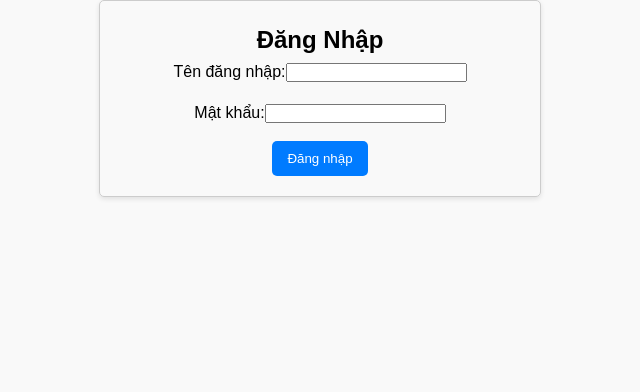
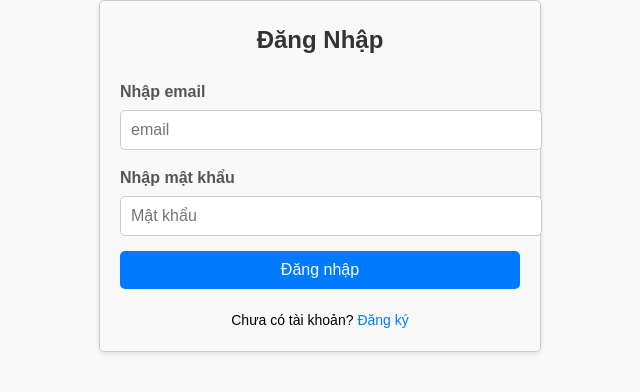
Before and after one commit to CiuTuVoi/Motorcycle-sales-website-project, a React (Create React App) app in the folder my-app/: page /login in a window 1280 px wide. Shown: the top 392 px of the page, without its empty margins (320-960 px from the left). Built offline with nearby package versions, Linux system fonts and the light colour scheme.

Commit message:
cập nhật 17/1

```diff
--- a/my-app/src/Components/User/Homepage/Home.scss
+++ b/my-app/src/Components/User/Homepage/Home.scss
@@ -13,7 +13,7 @@
 
     /* Slide Show Section */
     .slide-show {
-        margin-top: 200px;
+        margin-top: -10px;
         width: 100%;
         height: auto;
         position: relative;
--- a/my-app/src/Components/User/Login/Login.js
+++ b/my-app/src/Components/User/Login/Login.js
@@ -1,14 +1,13 @@
 import React, { useState } from 'react';
 import axios from 'axios';
 import { useNavigate } from 'react-router-dom';
+import './Login.scss'; // Import file SCSS
 
 const Login = () => {
   const [tenDangNhap, setTenDangNhap] = useState('');
   const [matKhau, setMatKhau] = useState('');
   const [error, setError] = useState('');
-  const navigate = useNavigate();
-
-
+  const navigate = useNavigate('');
 
   const handleLogin = async (e) => {
     e.preventDefault();
@@ -16,17 +15,13 @@ const Login = () => {
       const response = await axios.post('http://localhost:8000/login', {
         ten_dang_nhap: tenDangNhap,
         mat_khau: matKhau,
+      });
+      console.log("Dữ liệu từ API:", response);
+      const { access_token, ten_dang_nhap } = response.data;
 
-      });
-      console.log("dữ liệu từ api", response)
-      const { access_token } = response.data;
-      const {ten_dang_nhap} = response.data;
-
-
-      // Lưu token vào localStorage hoặc cookies
+      // Lưu token và tên đăng nhập vào localStorage
       localStorage.setItem('access_token', access_token);
       localStorage.setItem('tendangnhap', ten_dang_nhap);
-
 
       // Chuyển hướng sau khi đăng nhập
       navigate('/');
@@ -36,65 +31,46 @@ const Login = () => {
     }
   };
 
-
-
-
   return (
-    <div style={styles.container}>
+    <div className="login-container">
       <h2>Đăng Nhập</h2>
-      {error && <p style={styles.error}>{error}</p>}
+      {error && <p className="error">{error}</p>}
       <form onSubmit={handleLogin}>
-        <div style={styles.inputGroup}>
-          <label>Tên đăng nhập:</label>
+        <div className="input-group">
+          <label>Nhập email</label>
           <input
             type="text"
             value={tenDangNhap}
             onChange={(e) => setTenDangNhap(e.target.value)}
+            placeholder='email'
             required
+            autoComplete="off"
           />
         </div>
-        <div style={styles.inputGroup}>
-          <label>Mật khẩu:</label>
+        <div className="input-group">
+        <label>Nhập mật khẩu</label>
           <input
             type="password"
             value={matKhau}
             onChange={(e) => setMatKhau(e.target.value)}
+            placeholder='Mật khẩu'
+            autoComplete="off"
+
             required
           />
         </div>
-        <button type="submit" style={styles.button}>
+        <button type="submit" className="button">
           Đăng nhập
         </button>
       </form>
+      <p className="register-link">
+        Chưa có tài khoản?{' '}
+        <span onClick={() => navigate('/register')} className="link">
+          Đăng ký
+        </span>
+      </p>
     </div>
   );
 };
 
-const styles = {
-  container: {
-    maxWidth: '400px',
-    margin: '0 auto',
-    padding: '20px',
-    border: '1px solid #ccc',
-    borderRadius: '5px',
-    boxShadow: '0 2px 5px rgba(0, 0, 0, 0.1)',
-    textAlign: 'center',
-  },
-  inputGroup: {
-    marginBottom: '15px',
-  },
-  button: {
-    backgroundColor: '#007bff',
-    color: '#fff',
-    border: 'none',
-    padding: '10px 15px',
-    borderRadius: '5px',
-    cursor: 'pointer',
-  },
-  error: {
-    color: 'red',
-    marginBottom: '10px',
-  },
-};
-
 export default Login;
--- a/my-app/src/Components/User/Login/Login.scss
+++ b/my-app/src/Components/User/Login/Login.scss
@@ -1,108 +1,71 @@
-.overlay {
-  position: fixed;
-  top: 0;
-  left: 0;
-  width: 100%;
-  height: 100%;
-  display: flex;
+.login-container {
+  max-width: 400px;
+  margin: 0 auto;
+  padding: 20px;
+  border: 1px solid #ccc;
+  border-radius: 5px;
+  box-shadow: 0 2px 5px rgba(0, 0, 0, 0.1);
+  text-align: center;
   justify-content: center;
-  align-items: center;
-  background-color: rgba(0, 0, 0, 0.5);
-  z-index: 1000;
+
+  h2 {
+    margin-bottom: 20px;
+    color: #333;
   }
 
-.modal-container {
-  width: 400px;
-  padding: 30px;
-  background-color: #ffffff;
-  border-radius: 10px;
-  box-shadow: 0 4px 8px rgba(0, 0, 0, 0.2);
-  text-align: center;
+  .input-group {
+    margin-bottom: 15px;
+    text-align: left;
+
+    label {
+      display: block;
+      margin-bottom: 5px;
+      font-weight: bold;
+      color: #555;
     }
 
-.modal-container h2 {
-  font-size: 1.8rem;
-  color: #333333;
-  margin-bottom: 20px;
-  text-transform: uppercase;
-  font-weight: bold;
-}
-
-.modal-container form {
-  display: flex;
-  flex-direction: column;
-  gap: 15px;
-}
-
-.modal-container input {
+    input {
       width: 100%;
-  padding: 12px;
-  font-size: 1rem;
+      padding: 10px;
       border: 1px solid #ccc;
       border-radius: 5px;
-  transition: border-color 0.3s, box-shadow 0.3s;
+      font-size: 16px;
     }
-
-.modal-container input:focus {
-  border-color: #2e7d32;
-  box-shadow: 0 0 5px rgba(46, 125, 50, 0.5);
-  outline: none;
   }
 
   .button {
+    background-color: #007bff;
+    color: #fff;
+    border: none;
+    padding: 10px 15px;
+    border-radius: 5px;
+    cursor: pointer;
+    font-size: 16px;
     width: 100%;
-  padding: 12px;
-  background-color: rgba(65, 88, 208, 1);
-  color: #ffffff;
-  border: none;
-  border-radius: 5px;
-  font-size: 1rem;
-  font-weight: bold;
-  cursor: pointer;
-  text-transform: uppercase;
-  transition: background-color 0.3s;
+    margin-bottom: 10px;
+
+    &:hover {
+      background-color: #0056b3;
+    }
   }
 
-.button:hover {
-  background-color: rgba(65, 88, 208, 1);
+  .error {
+    color: red;
+    margin-bottom: 10px;
+    font-size: 14px;
   }
 
-.toggle-text {
+  .register-link {
     margin-top: 10px;
-  font-size: 0.9rem;
-  color: #333;
-}
+    font-size: 14px;
 
-.toggle-text span {
-  color: #d32f2f;
+    .link {
+      color: #007bff;
       cursor: pointer;
-  font-weight: bold;
+
+      &:hover {
         text-decoration: underline;
-  transition: color 0.3s;
-}
-
-.toggle-text span:hover {
-  color: #b71c1c;
-}
-
-.error-message {
-  margin-top: 10px;
-  font-size: 0.9rem;
-  color: #d32f2f;
-  font-weight: bold;
-}
-
-@media (max-width: 768px) {
-  .modal-container {
-      width: 90%;
-      padding: 20px;
-  }
-
-  .modal-container h2 {
-      font-size: 1.5rem;
-  }
-
-  .button {
-      font-size: 0.9rem;
       }
     }
+  }
+}
--- a/my-app/src/Components/User/Register/Register.js
+++ b/my-app/src/Components/User/Register/Register.js
@@ -1,6 +1,6 @@
 import React, { useState } from 'react';
 import axios from 'axios';
-// import './Register.scss'
+import './Register.scss';
 
 const RegisterForm = () => {
   const [formData, setFormData] = useState({
@@ -35,52 +35,57 @@ const RegisterForm = () => {
   };
 
   return (
-    <div>
-      <h2>Đăng Ký Tài Khoản</h2>
-      <form onSubmit={handleSubmit}>
-        <label>
-          Tên đăng nhập:
+    <div className="register-container">
+      <h2 className="register-title">Đăng Ký Tài Khoản</h2>
+      <form className="register-form" onSubmit={handleSubmit}>
+        <div className="form-group">
+          <label className="form-label">Tên đăng nhập:</label>
           <input
+            className="form-input"
             type="text"
             name="ten_dang_nhap"
             value={formData.ten_dang_nhap}
             onChange={handleChange}
             required
           />
-        </label>
-        <label>
-          Mật khẩu:
+        </div>
+        <div className="form-group">
+          <label className="form-label">Mật khẩu:</label>
           <input
+            className="form-input"
             type="password"
             name="mat_khau"
             value={formData.mat_khau}
             onChange={handleChange}
             required
           />
-        </label>
-        <label>
-          Họ tên:
+        </div>
+        <div className="form-group">
+          <label className="form-label">Họ tên:</label>
           <input
+            className="form-input"
             type="text"
             name="ho_ten"
             value={formData.ho_ten}
             onChange={handleChange}
             required
           />
-        </label>
-        <label>
-          Tuổi:
+        </div>
+        <div className="form-group">
+          <label className="form-label">Tuổi:</label>
           <input
+            className="form-input"
             type="number"
             name="tuoi"
             value={formData.tuoi}
             onChange={handleChange}
             required
           />
-        </label>
-        <label>
-          Giới tính:
+        </div>
+        <div className="form-group">
+          <label className="form-label">Giới tính:</label>
           <select
+            className="form-select"
             name="gioi_tinh"
             value={formData.gioi_tinh}
             onChange={handleChange}
@@ -88,40 +93,43 @@ const RegisterForm = () => {
             <option value="Nam">Nam</option>
             <option value="Nu">Nữ</option>
           </select>
-        </label>
-        <label>
-          Email:
+        </div>
+        <div className="form-group">
+          <label className="form-label">Email:</label>
           <input
+            className="form-input"
             type="email"
             name="email"
             value={formData.email}
             onChange={handleChange}
             required
           />
-        </label>
-        <label>
-          Số điện thoại:
+        </div>
+        <div className="form-group">
+          <label className="form-label">Số điện thoại:</label>
           <input
+            className="form-input"
             type="text"
             name="so_dien_thoai"
             value={formData.so_dien_thoai}
             onChange={handleChange}
             required
           />
-        </label>
-        <label>
-          Địa chỉ:
+        </div>
+        <div className="form-group">
+          <label className="form-label">Địa chỉ:</label>
           <input
+            className="form-input"
             type="text"
             name="dia_chi"
             value={formData.dia_chi}
             onChange={handleChange}
             required
           />
-        </label>
-        <button type="submit">Đăng Ký</button>
+        </div>
+        <button className="form-button" type="submit">Đăng Ký</button>
       </form>
-      {message && <p>{message}</p>}
+      {message && <p className={`form-message ${message.includes('thành công') ? 'success' : 'error'}`}>{message}</p>}
     </div>
   );
 };
--- a/my-app/src/Components/User/Register/Register.scss
+++ b/my-app/src/Components/User/Register/Register.scss
@@ -1,83 +1,82 @@
-// SCSS cho form đăng ký (kích thước nhỏ hơn)
-$primary-color: #3498db;
-$secondary-color: #2ecc71;
-$error-color: #e74c3c;
-$input-border-color: #ccc;
-$input-focus-color: #2980b9;
+/* Register.scss */
+.register-container {
+  max-width: 500px;
+  margin: 40px auto;
+  padding: 20px 30px;
+  background: #fff;
+  border-radius: 10px;
+  box-shadow: 0 4px 15px rgba(0, 0, 0, 0.2);
+  font-family: 'Arial', sans-serif;
 
-body {
-  font-family: Arial, sans-serif;
-  background: #f4f4f4;
-  display: flex;
-  justify-content: center;
-  align-items: center;
-  height: 100vh;
-  margin: 0;
+  .register-title {
+    font-size: 24px;
+    font-weight: bold;
+    text-align: center;
+    margin-bottom: 20px;
+    color: #333;
   }
 
-form {
-  background: #ffffff;
-  padding: 1.5rem; // Giảm padding
-  border-radius: 8px;
-  box-shadow: 0 4px 8px rgba(0, 0, 0, 0.1);
-  max-width: 320px; // Giảm chiều rộng tối đa
-  width: 100%;
+  .register-form {
+    display: flex;
+    flex-direction: column;
 
-  h2 {
-    margin-bottom: 1rem; // Giảm khoảng cách
-    color: $primary-color;
-    text-align: center;
-    font-size: 1.5rem; // Giảm kích thước font
+    .form-group {
+      margin-bottom: 15px;
+
+      .form-label {
+        font-size: 14px;
+        font-weight: 600;
+        color: #555;
+        display: block;
+        margin-bottom: 5px;
       }
 
-  label {
-    display: block;
-    margin-bottom: 0.4rem; // Giảm khoảng cách
-    font-weight: bold;
-    color: #333;
-    font-size: 0.9rem; // Giảm kích thước font
-  }
-
-  input,
-  select {
+      .form-input,
+      .form-select {
         width: 100%;
-    padding: 0.6rem; // Giảm padding
-    margin-bottom: 0.8rem; // Giảm khoảng cách giữa các trường
-    border: 1px solid $input-border-color;
-    border-radius: 4px;
-    font-size: 0.9rem; // Giảm kích thước font
+        padding: 10px 12px;
+        font-size: 14px;
+        border: 1px solid #ccc;
+        border-radius: 5px;
+        outline: none;
+        transition: all 0.3s ease;
 
         &:focus {
-      border-color: $input-focus-color;
-      outline: none;
-      box-shadow: 0 0 4px $input-focus-color;
+          border-color: #007bff;
+          box-shadow: 0 0 5px rgba(0, 123, 255, 0.5);
+        }
       }
     }
 
-  button {
-    background: $primary-color;
-    color: #ffffff;
+    .form-button {
+      padding: 10px 15px;
+      background-color: #007bff;
+      color: #fff;
+      font-size: 16px;
+      font-weight: bold;
       border: none;
-    padding: 0.6rem; // Giảm padding
-    border-radius: 4px;
-    font-size: 0.9rem; // Giảm kích thước font
+      border-radius: 5px;
       cursor: pointer;
-    width: 100%;
-    transition: background 0.3s ease;
+      transition: all 0.3s ease;
 
       &:hover {
-      background: darken($primary-color, 10%);
+        background-color: #0056b3;
+        box-shadow: 0 4px 10px rgba(0, 123, 255, 0.3);
       }
     }
 
-  p {
+    .form-message {
+      margin-top: 15px;
+      font-size: 14px;
       text-align: center;
-    margin-top: 0.8rem; // Giảm khoảng cách
-    font-size: 0.85rem; // Giảm kích thước font
-    color: $secondary-color;
+
+      &.success {
+        color: #28a745; /* Màu xanh thành công */
+      }
 
       &.error {
-      color: $error-color;
+        color: #dc3545; /* Màu đỏ thất bại */
       }
     }
   }
+}
--- a/my-app/src/Components/User/ViewProduct/ViewProduct.scss
+++ b/my-app/src/Components/User/ViewProduct/ViewProduct.scss
@@ -3,6 +3,7 @@
   background-color: #f4f4f4;
   padding: 0;
   margin: 0;
+  margin-top: 170px;
 
   .container-content {
     display: flex;
```
Also changed, not shown: my-app/src/Components/User/Header/Header.js (+9 -4 lines), my-app/src/Components/User/Header/Header.scss (+22 -8 lines), my-app/src/Components/User/NotificationBell/NotificationBell.js (added, +133 -0 lines), my-app/src/Components/User/NotificationBell/NotificationBell.scss (added, +39 -0 lines), my-app/src/Components/User/hotProduct/hotProduct.js (+14 -15 lines), my-app/src/Components/User/ViewProduct/ViewProduct.js (line endings or trailing spaces). Lines whose indentation alone changed are shown as unchanged.
